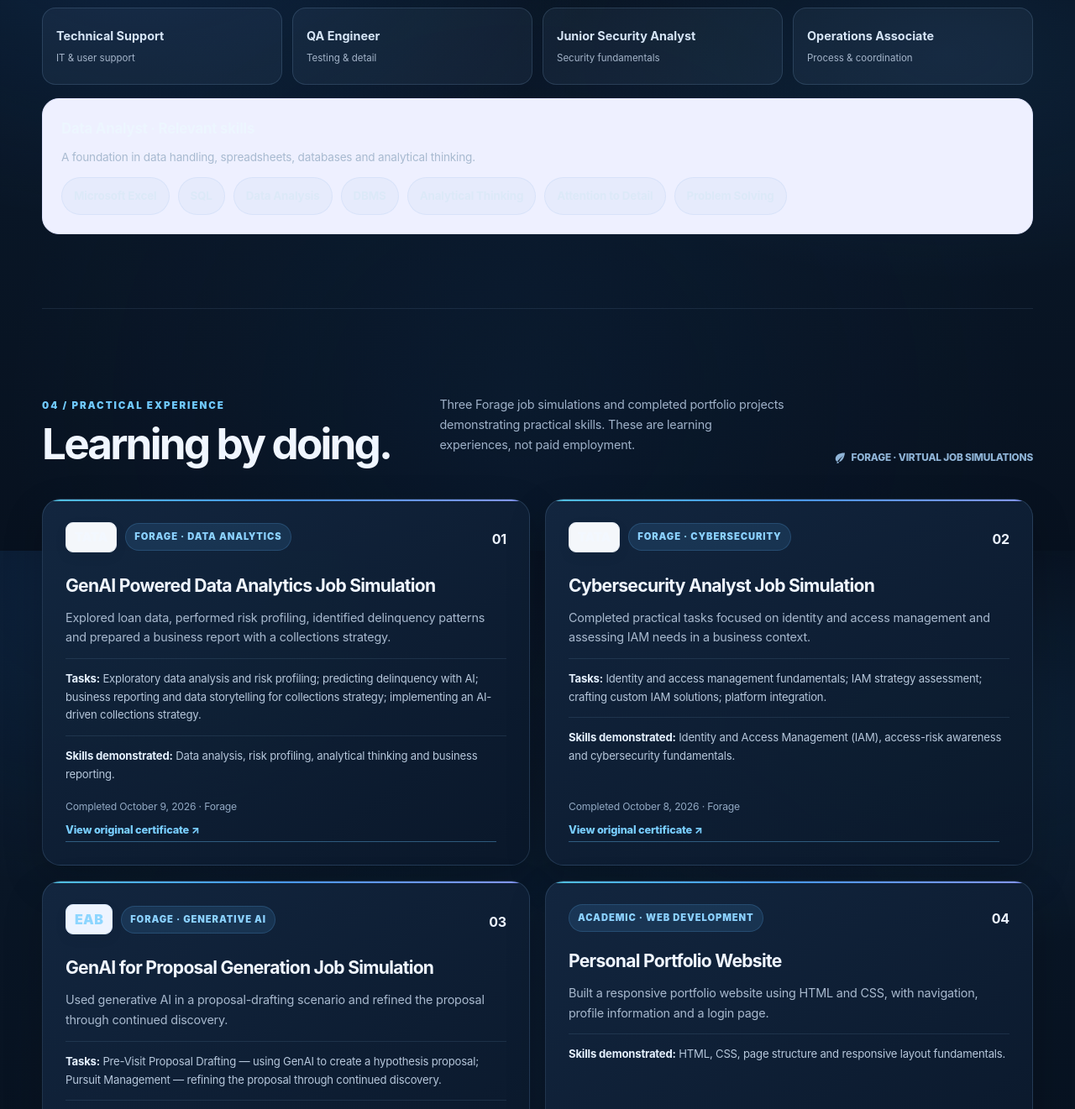
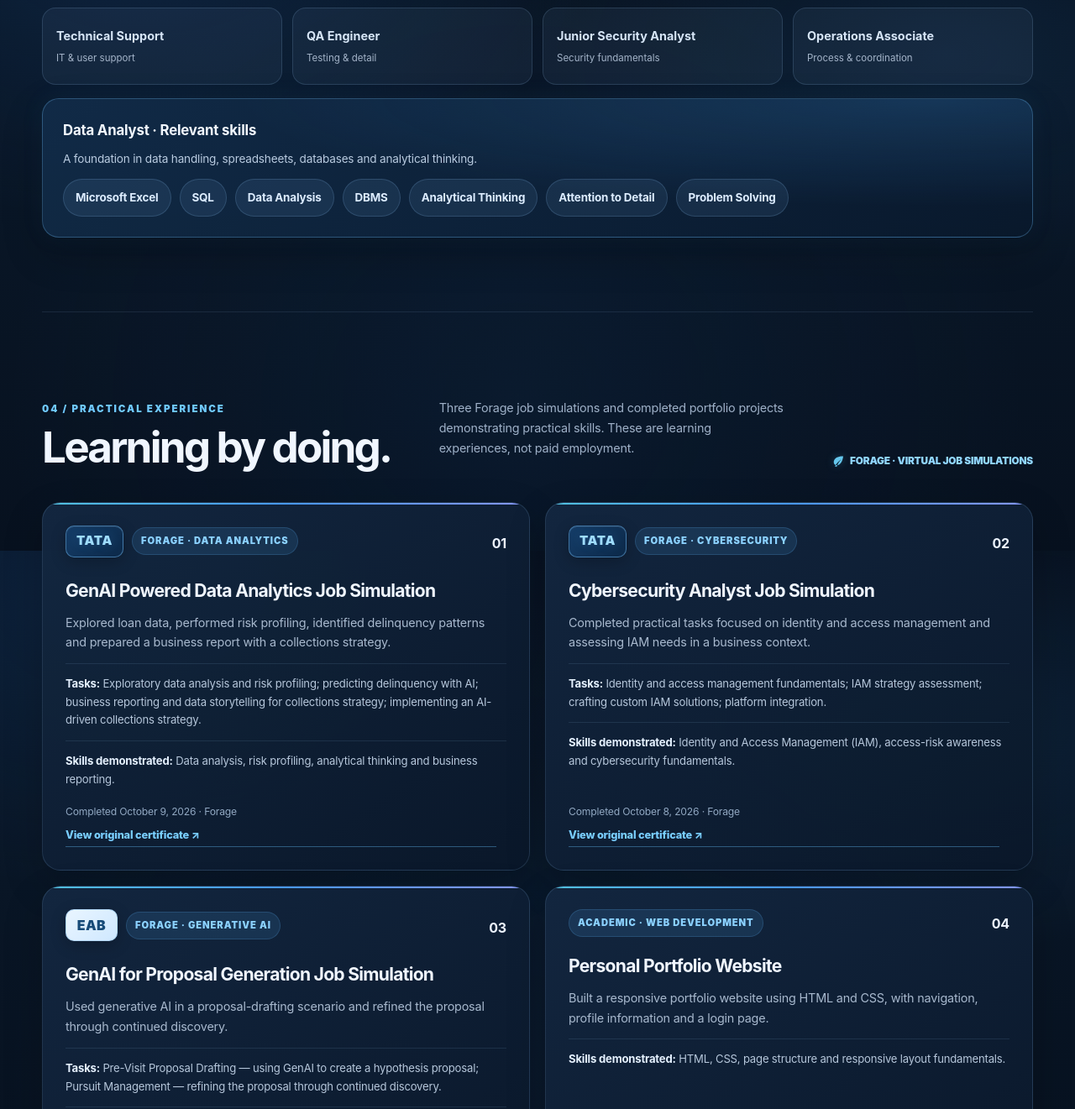
Before and after one commit to 76473/rahul-raj-portfolio, a plain HTML site: page index.html in a window 1280 px wide. Shown: the part 2544-3865 px from the top of the page at 84% size. Drawn offline with Linux system fonts and the light colour scheme.

Commit message:
Add files via upload

```diff
--- a/index.html
+++ b/index.html
@@ -271,6 +271,77 @@ section[id]{scroll-margin-top:90px}
  .navlinks::-webkit-scrollbar{display:none}
 }
 
+
+/* FIX: dark role-selector result panel */
+.role-output{
+ background:linear-gradient(145deg,rgba(19,42,69,.98),rgba(10,25,44,.98))!important;
+ border:1px solid rgba(113,180,235,.24)!important;
+ color:#edf5ff!important;
+ box-shadow:0 18px 48px rgba(0,0,0,.24),0 0 30px rgba(55,146,225,.08)!important
+}
+.role-output h3{color:#f0f6ff!important}
+.role-output p{color:#afc2d8!important}
+.role-output .skill-tags span{
+ background:rgba(117,169,219,.09)!important;
+ border:1px solid rgba(143,188,231,.19)!important;
+ color:#dceafa!important
+}
+.role-output .skill-tags span.dimmed{opacity:.3!important}
+
+
+/* ===== FINAL FIXES: ROLE PANEL + HIGH-CONTRAST COMPANY WORDMARKS ===== */
+.role-output{
+  margin-top:16px!important;
+  padding:24px!important;
+  border-radius:20px!important;
+  background:
+    radial-gradient(ellipse at 90% 0%,rgba(66,158,245,.20),transparent 55%),
+    linear-gradient(135deg,rgba(17,43,71,.98),rgba(9,25,44,.98))!important;
+  border:1px solid rgba(111,184,242,.30)!important;
+  color:#edf6ff!important;
+  box-shadow:0 18px 48px rgba(0,0,0,.24),0 0 28px rgba(61,151,225,.08)!important;
+}
+.role-output h3{color:#f2f8ff!important}
+.role-output p{color:#b9cbe0!important}
+.role-output .skill-tags span{
+  background:rgba(116,174,226,.11)!important;
+  border:1px solid rgba(137,190,237,.19)!important;
+  color:#dcecff!important;
+}
+.role-output .skill-tags span:hover{
+  background:rgba(66,157,225,.24)!important;
+  color:#fff!important;
+}
+/* TATA and EAB are styled wordmarks, not downloaded logo artwork. */
+.brand-mark{
+  min-width:62px!important;height:38px!important;padding:0 12px!important;
+  border-radius:10px!important;
+  background:linear-gradient(135deg,#153d68,#0c2949)!important;
+  border:1px solid rgba(117,190,247,.48)!important;
+  color:#9edcff!important;
+  font-size:.94rem!important;font-weight:950!important;
+  letter-spacing:.045em!important;
+  text-shadow:0 0 14px rgba(86,184,255,.24);
+  box-shadow:0 5px 18px rgba(0,0,0,.22),inset 0 1px 0 rgba(255,255,255,.08)!important;
+}
+.brand-mark.eab{
+  min-width:62px!important;
+  background:linear-gradient(135deg,#e9f5ff,#cfe8ff)!important;
+  border:1px solid rgba(163,207,243,.75)!important;
+  color:#174b78!important;
+  font-size:1rem!important;font-weight:950!important;
+  letter-spacing:.025em!important;
+  text-shadow:none!important;
+}
+.forage-mark{
+  color:#91d6ff!important;
+  font-weight:900!important;
+}
+.forage-mark svg{color:#65c7ed!important;filter:drop-shadow(0 0 5px rgba(90,199,237,.25))}
+@media(max-width:620px){
+  .role-output{padding:19px!important}
+}
+
 </style>
 </head>
 <body>
```
